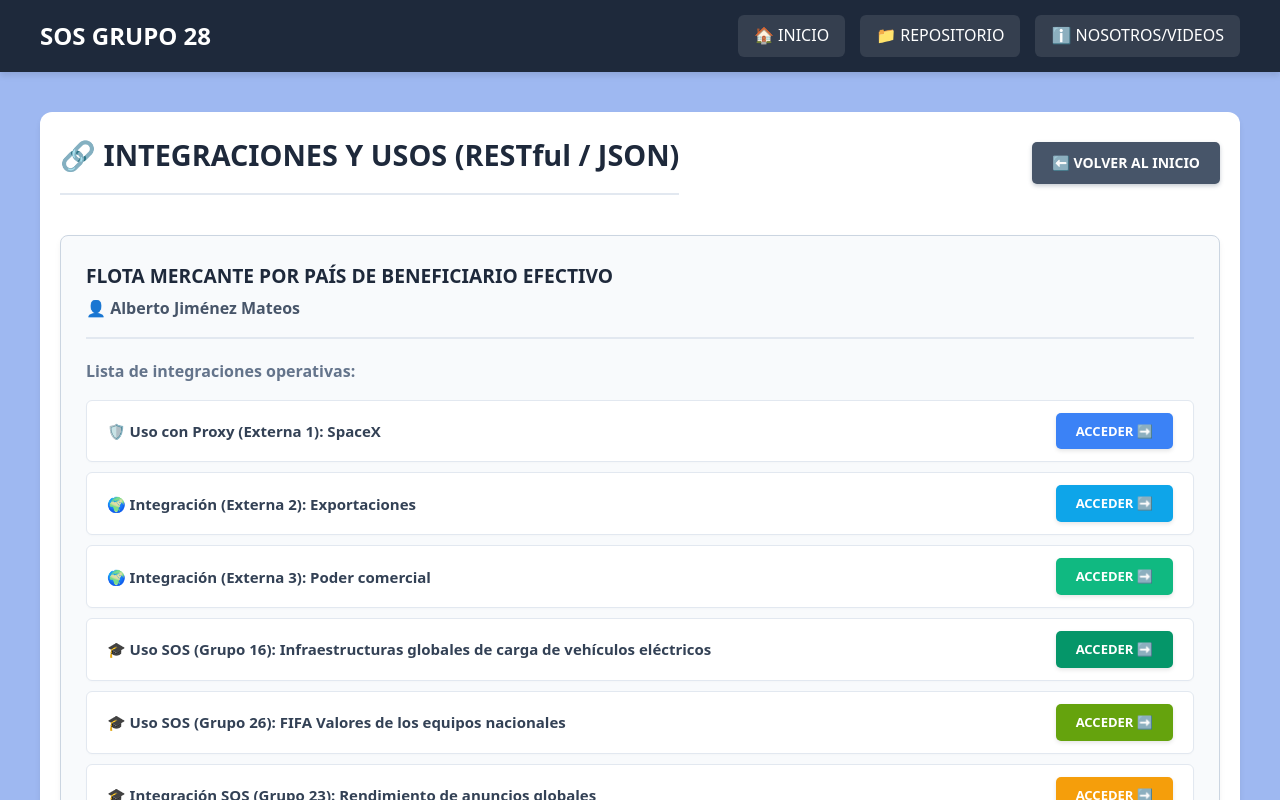
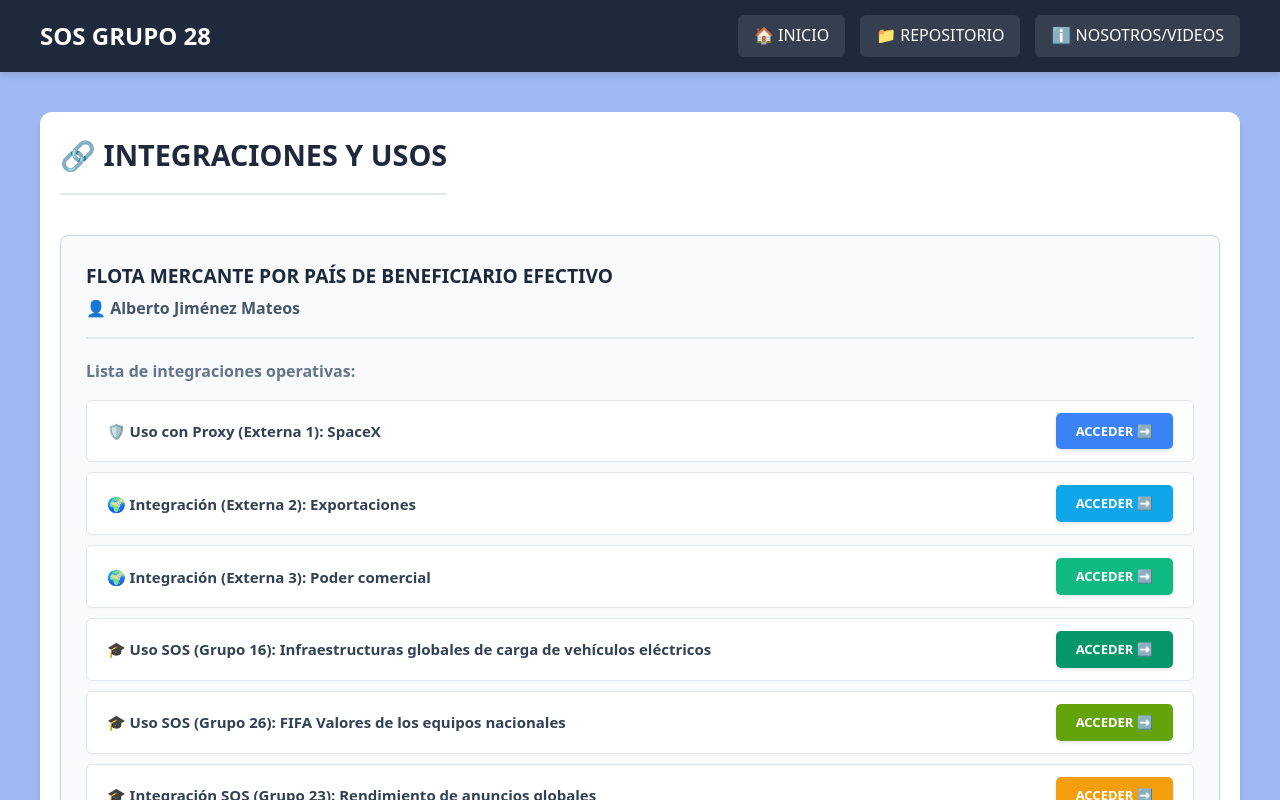
Before and after one commit to gti-sos/SOS2526-28, a SvelteKit app in the folder src/front/: page /integrations in a window 1280 px wide. Shown: the top 800 px of the page. Built offline with nearby package versions, Linux system fonts and the light colour scheme.

Commit message:
Mis efforts / Pequeñas modificaciones / Entrega final D03

```diff
--- a/src/front/src/routes/+page.svelte
+++ b/src/front/src/routes/+page.svelte
@@ -9,7 +9,7 @@
             recurso: "beneficial-ownership-merchant-fleets",
             titulo: "FLOTA MERCANTE POR PAÍS DE BENEFICIARIO EFECTIVO",
             postman: "/beneficial-ownership-merchant-fleets/postman",
-            video:"",
+            video:"https://youtu.be/K1y5U3FcWh0",
             hasV2: true,
             recursov2: "beneficial-ownership-merchant-fleets/v2"
 
@@ -96,7 +96,7 @@
 
             <div style="display: flex; gap: 15px; flex-wrap: wrap; justify-content: center;">
                 {#each apis as api}
-                    <a href="{api.video}" style="text-decoration: none; padding: 12px 20px; background-color: #F54927; color: white; border-radius: 5px; font-weight: bold; font-size: 14px; display: inline-flex; align-items: center; justify-content: center; text-align: center; flex: 1; min-width: 250px; box-shadow: 0 4px 6px rgba(168, 85, 247, 0.2);">
+                    <a href="{api.video}" target="_blank" style="text-decoration: none; padding: 12px 20px; background-color: #F54927; color: white; border-radius: 5px; font-weight: bold; font-size: 14px; display: inline-flex; align-items: center; justify-content: center; text-align: center; flex: 1; min-width: 250px; box-shadow: 0 4px 6px rgba(168, 85, 247, 0.2);">
                         ⏯ {api.nombre}
                     </a>
                 {/each}
--- a/src/front/src/routes/about/+page.svelte
+++ b/src/front/src/routes/about/+page.svelte
@@ -4,7 +4,7 @@
         {
             name: "ALBERTO JIMÉNEZ MATEOS",
             github: "https://github.com/AlbertoJimenezMateos",
-            video: ""
+            video: "https://youtu.be/K1y5U3FcWh0"
         },
         {
             name: "JORGE DAYOUB DAYOUB",
--- a/src/front/src/routes/integrations/+page.svelte
+++ b/src/front/src/routes/integrations/+page.svelte
@@ -46,10 +46,7 @@
 <div class="container" style="max-width: 1200px; margin: 0 auto; padding: 20px;">
 
     <div style="display: flex; justify-content: space-between; align-items: center; margin-bottom: 40px; flex-wrap: wrap; gap: 15px;">
-        <h1 style="margin: 0; color: #1e293b;">🔗 INTEGRACIONES Y USOS (RESTful / JSON)</h1>
-        <a href="/" style="text-decoration: none; padding: 10px 20px; background-color: #475569; color: white; border-radius: 5px; font-weight: bold; font-size: 14px; box-shadow: 0 2px 4px rgba(71, 85, 105, 0.3);">
-            ⬅️ VOLVER AL INICIO
-        </a>
+        <h1 style="margin: 0; color: #1e293b;">🔗 INTEGRACIONES Y USOS</h1>
     </div>
 
     <!-- Tarjetas para las integraciones o usos de cada uno -->
--- a/src/front/src/routes/integrations/beneficial-ownership-merchant-fleets/global-ads-performance/+page.svelte
+++ b/src/front/src/routes/integrations/beneficial-ownership-merchant-fleets/global-ads-performance/+page.svelte
@@ -47,8 +47,10 @@
             let acumuladorGasto = { "Oceania": 0, "North America": 0, "Asia": 0, "Europe": 0, "Resto del mundo": 0 };
 
             misDatos.forEach(dato => {
-                let region = mapaRegiones[dato.beneficial_ownership_label] || "Resto del mundo";
+                if (Number(dato.year) === 2024) {
+                    let region = mapaRegiones[dato.beneficial_ownership_label] || "Resto del mundo";
                 acumuladorBarcos[region] += (Number(dato.number_of_ships) || 0);
+                }
             });
 
             susDatos.forEach(dato => {
--- a/src/front/src/routes/integrations/beneficial-ownership-merchant-fleets/spacex-proxy/+page.svelte
+++ b/src/front/src/routes/integrations/beneficial-ownership-merchant-fleets/spacex-proxy/+page.svelte
@@ -112,7 +112,7 @@
             chart:{
                 height: 750
             },
-            tittle:{
+            title:{
                 text: 'Flujo de Naves SpaceX: Puertos a Tipos de Embarcación'
             },
             series: [{
```
Also changed, not shown: src/front/src/routes/analytics/beneficial-ownership-merchant-fleets/+page.svelte (+5 -5 lines), 2 other files (tests, documents, lock files or other folders).
